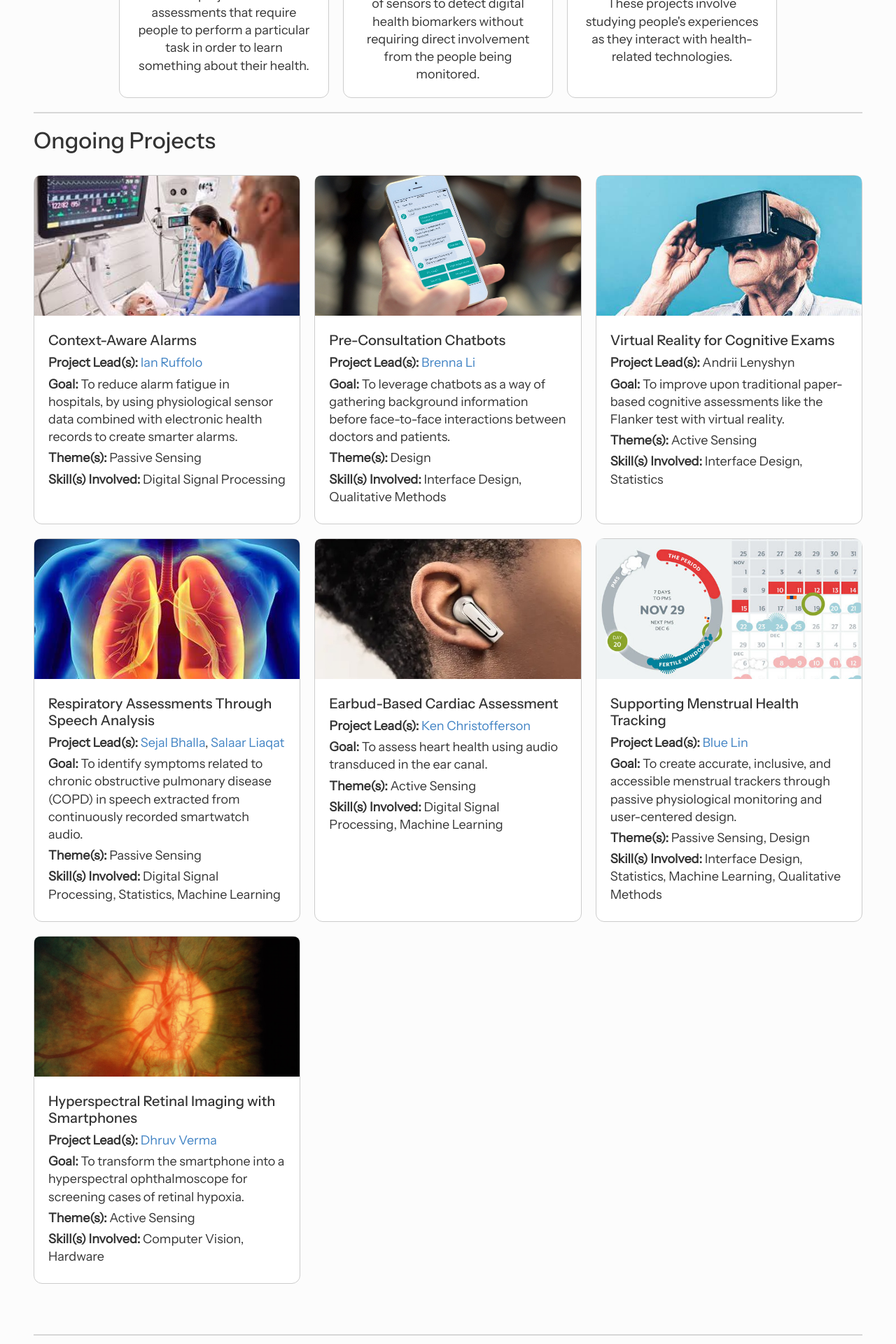
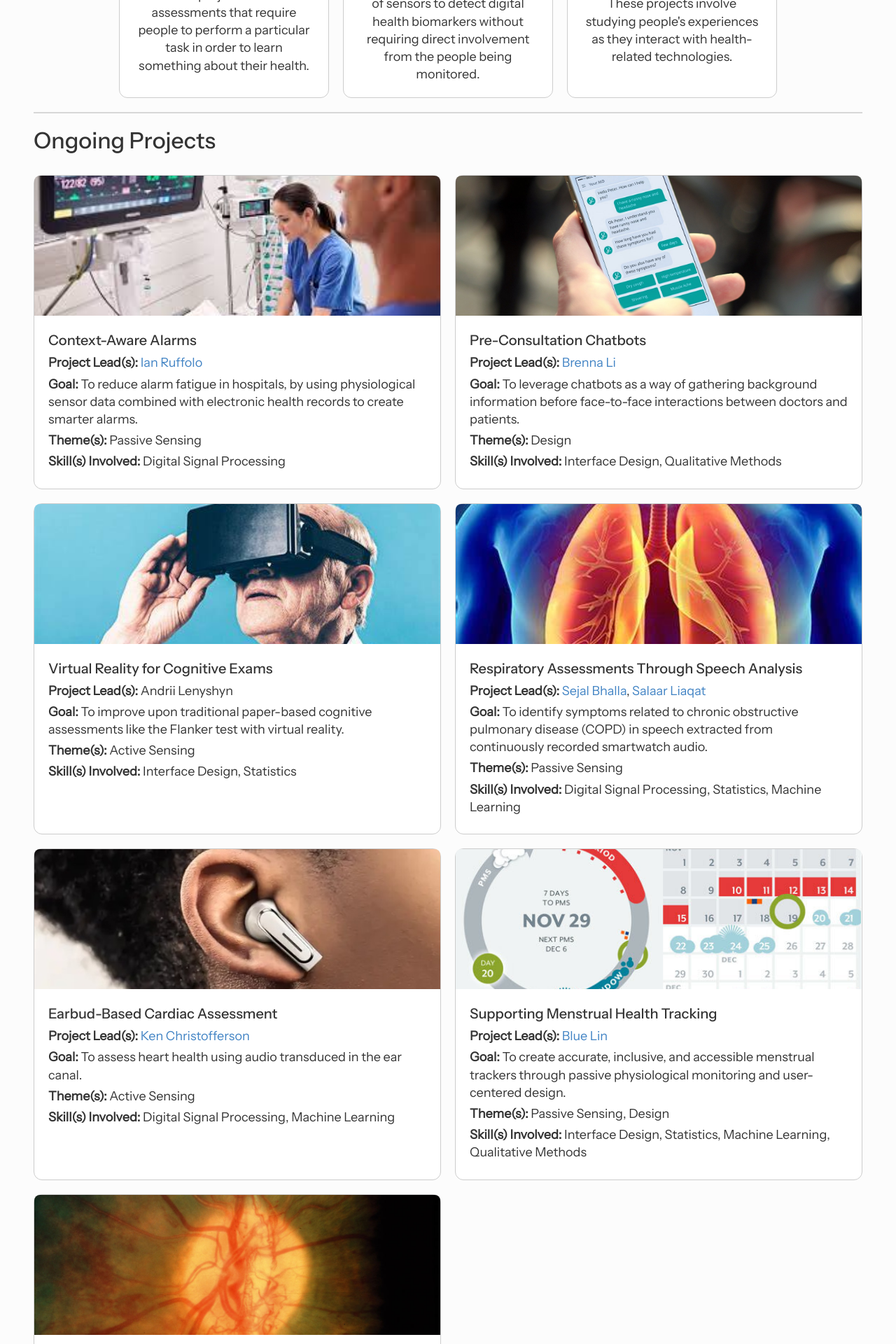
Before and after one commit to chai-toronto/chai-toronto.github.io, a Jekyll site: the page built from current_research/index.html, in a window 1280 px wide. Shown: the part 418-2338 px from the top of the page at 70% size. Built offline with Jekyll 4.4.1, drawn with Linux system fonts in a browser that asks for light colours.

Commit message:
making current research mobile friendly

```diff
--- a/_sass/_current-research.scss
+++ b/_sass/_current-research.scss
@@ -119,14 +119,14 @@
       height: fit-content;
       display: center;
       flex-direction: column;
-      grid-template-columns: repeat(auto-fill, minmax(300px, 1fr));
+      grid-template-columns: repeat(auto-fill, minmax(500px, 1fr));
       gap: 20px;
       align-items: stretch;
 
       /* New wrapper as grid for project cards */
       .project-cards-wrapper {
         display: grid;
-        grid-template-columns: repeat(auto-fill, minmax(300px, 1fr));
+        grid-template-columns: repeat(auto-fill, minmax(500px, 1fr));
         gap: 20px;
         align-items: stretch;
       }
@@ -219,8 +219,8 @@
 
   /* project grid & cards */
   .projects-grid .project-cards-wrapper {
-    display: flex;
-    flex-direction: column;
+    display: flex !important;
+    flex-direction: column !important;
     gap: 8px;
   }
 
```
